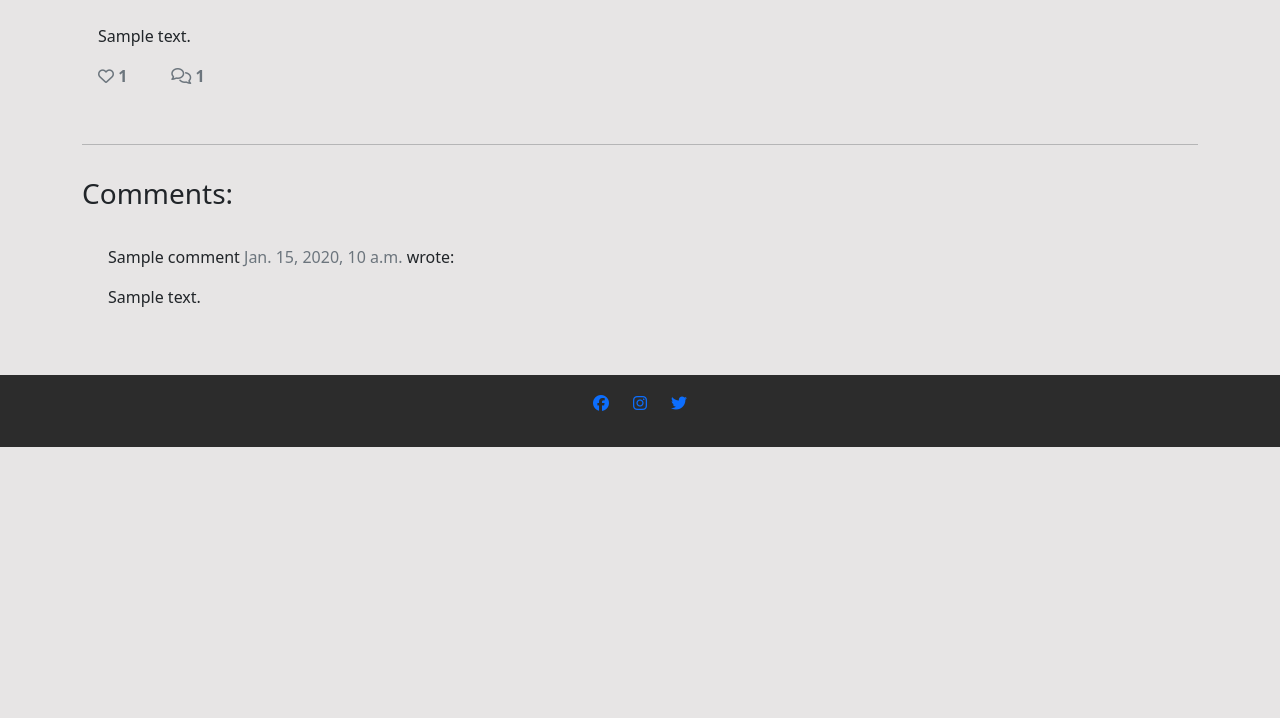
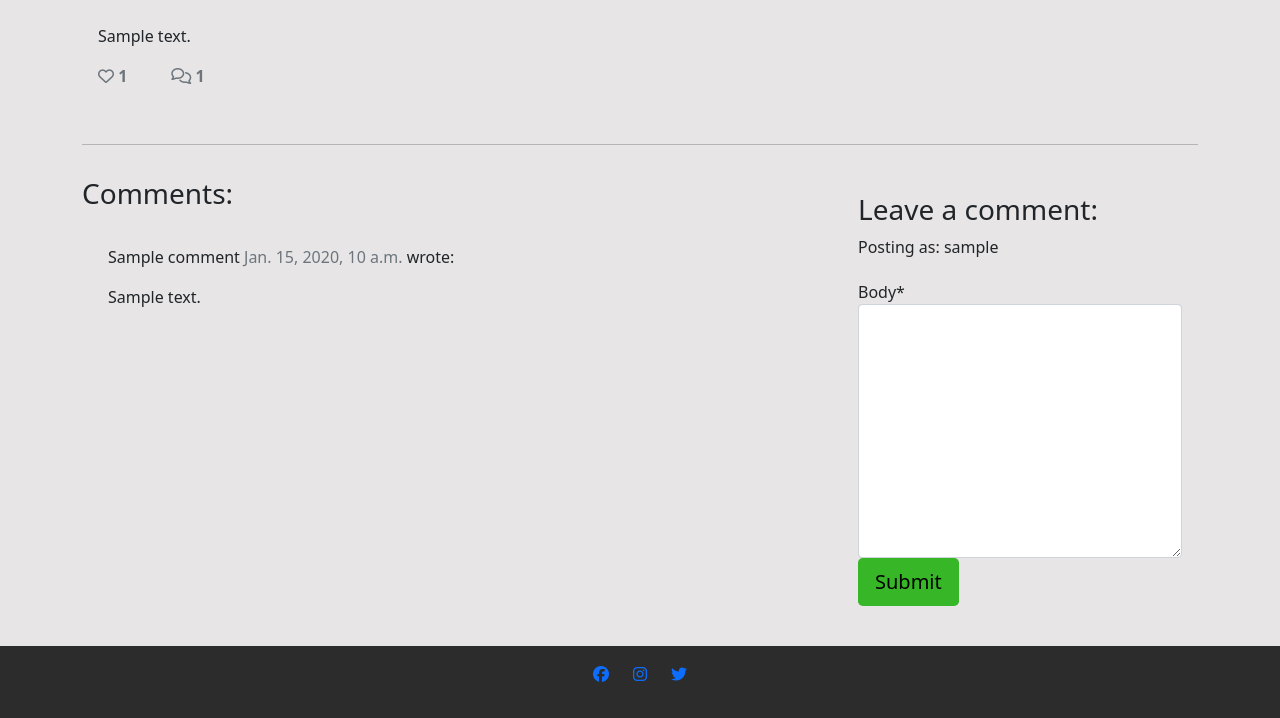
Before and after one commit to GeorgePh0/House-Blog, a Django app: a page that uses templates/post_detail.html in a window 1280 px wide. Shown: the part 363-1081 px from the top of the page. Before the commit the page ends 810 px from the top, so only its background shows below. Run offline with Django 3.2, Linux system fonts and the light colour scheme; a user stored in the database is signed in; tables that the repository leaves empty hold one stand-in row (values such as "Sample post"); some libraries are stand-ins or nearby versions.

Commit message:
Add comment section with crispy forms and style

```diff
--- a/blog/forms.py
+++ b/blog/forms.py
@@ -0,0 +1,8 @@
+from .models import Comment
+from django import forms
+
+
+class CommentForm(forms.ModelForm):
+    class Meta:
+        model = Comment
+        fields = ('body',)
--- a/blog/views.py
+++ b/blog/views.py
@@ -1,6 +1,7 @@
 from django.shortcuts import render, get_object_or_404
 from django.views import generic, View
 from .models import Post
+from .forms import CommentForm
 
 
 class PostList(generic.ListView):
@@ -26,6 +27,7 @@ class PostDetail(View):
             {
                 "post": post,
                 "comments": comments,
-                "liked": liked
+                "liked": liked,
+                "comment_form": CommentForm()
             },
         )
--- a/static/css/style.css
+++ b/static/css/style.css
@@ -114,3 +114,7 @@ body {
     color: #29751f;
     text-decoration: underline;
 }
+
+.comment-section {
+    margin-top: 1.3em;
+}
--- a/templates/post_detail.html
+++ b/templates/post_detail.html
@@ -1,4 +1,6 @@
 {% extends 'base.html' %} {% block content %}
+
+{% load crispy_forms_tags %}
 
 <div class="masthead">
     <div class="container">
@@ -64,7 +66,17 @@
         </div>
         <div class="col-md-4 card mb-4  mt-3 ">
             <div class="card-body">
-                <!-- later -->
+                {% if user.is_authenticated %}
+
+                <h3>Leave a comment:</h3>
+                <p>Posting as: {{ user.username }}</p>
+                <form method="post" class="comment-section">
+                    {{ comment_form | crispy }}
+                    {% csrf_token %}
+                    <button type="submit" class="btn btn-signup btn-lg">Submit</button>
+                </form>
+
+                {% endif %}
             </div>
         </div>
     </div>
```
